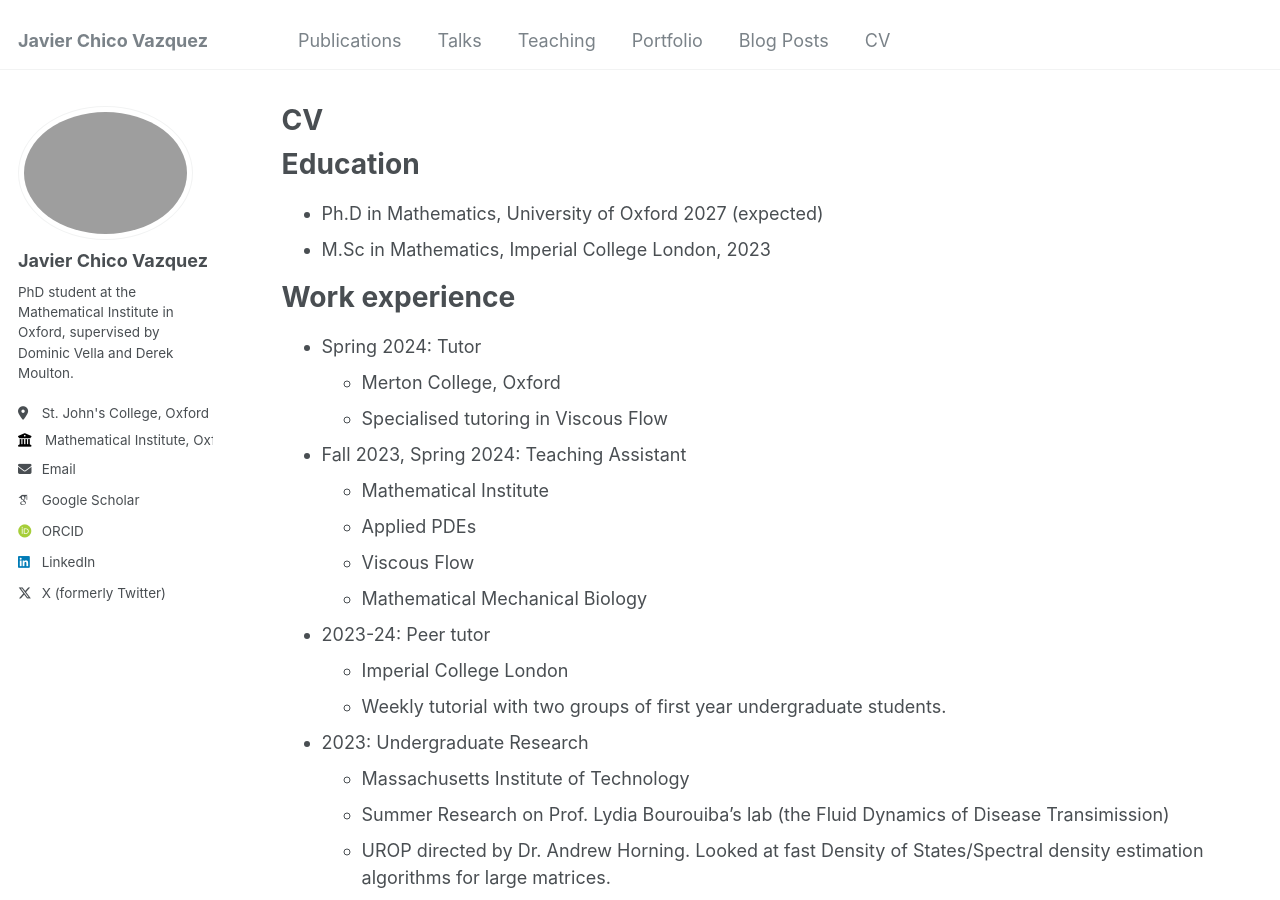
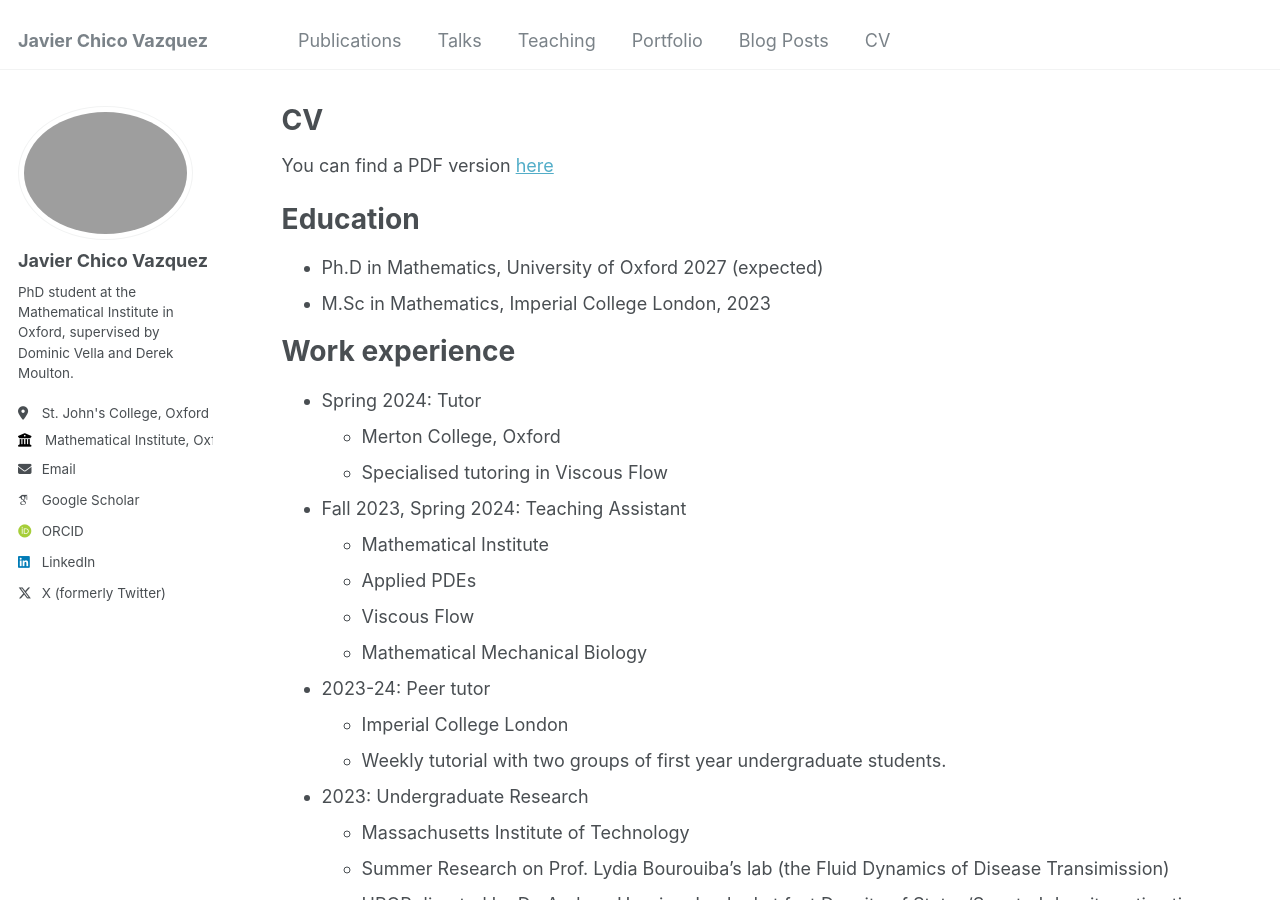
Before and after one commit to JavierChico/JavierChico.github.io, a Jekyll site: the page built from _pages/cv.md, in a window 1280 px wide and 900 px high. Built offline with Jekyll 4.4.1, drawn with Linux system fonts in a browser that asks for light colours; some web fonts are replaced.

Commit message:
Update cv.md

```diff
--- a/_pages/cv.md
+++ b/_pages/cv.md
@@ -7,6 +7,7 @@ redirect_from:
   - /resume
 ---
 
+You can find a PDF version [here](files/CV_academic.pdf)
 {% include base_path %}
 
 Education
```
